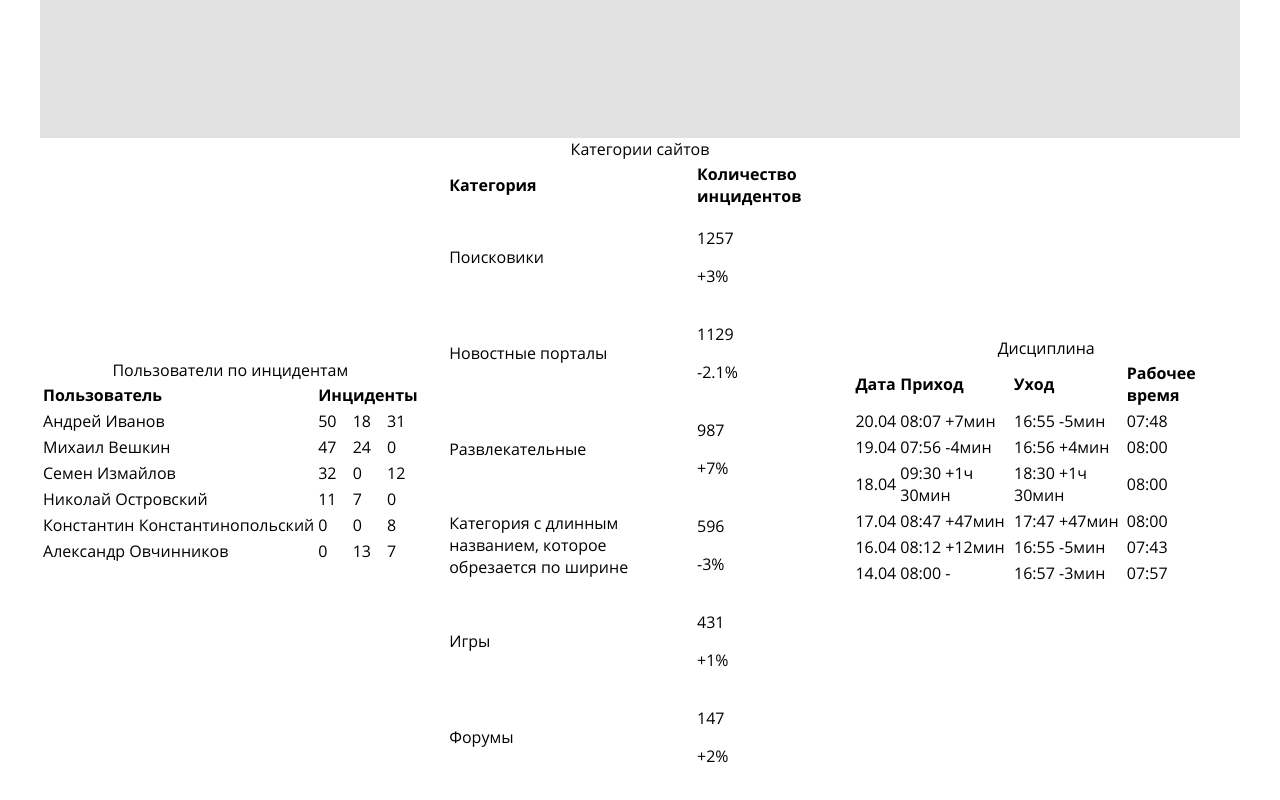
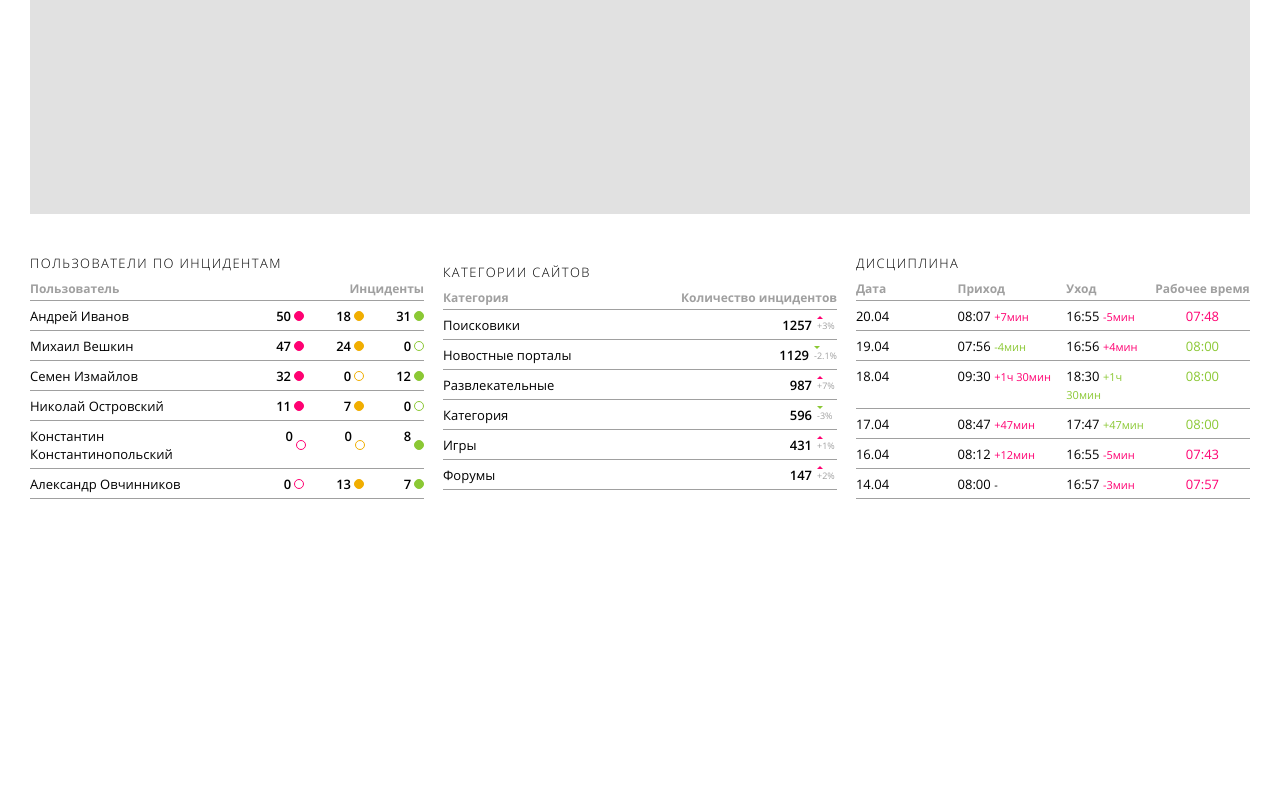
Before and after one commit to victoria-nsl/test_viktoria_nayshul, a website: page source/index.html in a window 1280 px wide. Shown: the part 578-1378 px from the top of the page. After the commit the page ends 1097 px from the top, so only its background shows below. Drawn offline with nearby package versions, Linux system fonts and the light colour scheme; files that its build step writes are made by us from their sources.

Commit message:
Добавляет верстку десктопной версии таблиц

```diff
--- a/source/index.html
+++ b/source/index.html
@@ -135,7 +135,7 @@
             </td>
             <td class="users__low-importance">
               <span class="users__quantity">0</span>
-              <span class="users__icon"></span>
+              <span class="users__icon users__icon--null"></span>
             </td>
           </tr>
 
@@ -147,7 +147,7 @@
             </td>
             <td class="users__medium-importance">
               <span class="users__quantity">0</span>
-              <span class="users__icon"></span>
+              <span class="users__icon users__icon--null"></span>
             </td>
             <td class="users__low-importance">
               <span class="users__quantity">12</span>
@@ -167,7 +167,7 @@
             </td>
             <td class="users__low-importance">
               <span class="users__quantity">0</span>
-              <span class="users__icon"></span>
+              <span class="users__icon users__icon--null"></span>
             </td>
           </tr>
 
@@ -175,11 +175,11 @@
             <td class="users__name">Константин Константинопольский</td>
             <td class="users__high-importance">
               <span class="users__quantity">0</span>
-              <span class="users__icon"></span>
+              <span class="users__icon users__icon--null"></span>
             </td>
             <td class="users__medium-importance">
               <span class="users__quantity">0</span>
-              <span class="users__icon"></span>
+              <span class="users__icon users__icon--null"></span>
             </td>
             <td class="users__low-importance">
               <span class="users__quantity">8</span>
@@ -191,7 +191,7 @@
             <td class="users__name">Александр Овчинников</td>
             <td class="users__high-importance">
               <span class="users__quantity">0</span>
-              <span class="users__icon"></span>
+              <span class="users__icon users__icon--null"></span>
             </td>
             <td class="users__medium-importance">
               <span class="users__quantity">13</span>
@@ -250,7 +250,7 @@
           </tr>
 
           <tr>
-            <td class="sites__category">Категория с длинным названием, которое обрезается по ширине</td>
+            <td class="sites__category">Категория <span>с длинным названием, которое обрезается по ширине</span></td>
             <td class="sites__description">
               <p class="sites__quantity">596</p>
               <p class="sites__percent">
@@ -292,110 +292,116 @@
         <table class="discipline">
           <caption class="discipline__caption">Дисциплина</caption>
           <tr>
-            <th class="discipline__title">Дата</th>
-            <th class="discipline__title">Приход</th>
-            <th class="discipline__title">Уход</th>
-            <th class="discipline__title">Рабочее время</th>
+            <th class="discipline__title discipline__title--date">Дата</th>
+            <th class="discipline__title discipline__title--arrival">Приход</th>
+            <th class="discipline__title discipline__title--departure">Уход</th>
+            <th class="discipline__title discipline__title--time">Рабочее время</th>
           </tr>
 
           <tr>
-            <td class="discipline__date">
+            <td class="discipline__description discipline__description--date">
               <time datetime="2022-04-20">20.04</time>
             </td>
-            <td class="discipline__arrival">
+            <td class="discipline__description discipline__description--arrival">
               <span class="discipline__time"><time>08:07</time></span>
-              <span class="discipline__change">+7мин</span>
+              <span class="discipline__change discipline__change--up">+7мин</span>
             </td>
-            <td class="discipline__departure">
+            <td class="discipline__description discipline__description--departure">
               <span class="discipline__time"><time>16:55</time></span>
-              <span class="discipline__change">-5мин</span>
+              <span class="discipline__change discipline__change--up">-5мин</span>
             </td>
-            <td class="discipline__working-hours">
+            <td
+              class="discipline__description discipline__description--working-hours discipline__description--hours-part">
               <time>07:48</time>
             </td>
           </tr>
 
           <tr>
-            <td class="discipline__date">
+            <td class="discipline__description discipline__description--date">
               <time datetime="2022-04-19">19.04</time>
             </td>
-            <td class="discipline__arrival">
+            <td class="discipline__description discipline__description--arrival">
               <span class="discipline__time"><time>07:56</time></span>
-              <span class="discipline__change">-4мин</span>
+              <span class="discipline__change discipline__change--down">-4мин</span>
             </td>
-            <td class="discipline__departure">
+            <td class="discipline__description discipline__description--departure">
               <span class="discipline__time"><time>16:56</time></span>
-              <span class="discipline__change">+4мин</span>
+              <span class="discipline__change discipline__change--up">+4мин</span>
             </td>
-            <td class="discipline__working-hours">
+            <td
+              class="discipline__description discipline__description--working-hours discipline__description--hours-full ">
               <time>08:00</time>
             </td>
           </tr>
 
           <tr>
-            <td class="discipline__date">
+            <td class="discipline__description discipline__description--date">
               <time datetime="2022-04-18">18.04</time>
             </td>
-            <td class="discipline__arrival">
+            <td class="discipline__description discipline__description--arrival">
               <span class="discipline__time"><time>09:30</time></span>
-              <span class="discipline__change">+1ч 30мин</span>
+              <span class="discipline__change discipline__change--up">+1ч 30мин</span>
             </td>
-            <td class="discipline__departure">
+            <td class="discipline__description discipline__description--departure">
               <span class="discipline__time"><time>18:30</time></span>
-              <span class="discipline__change">+1ч 30мин</span>
+              <span class="discipline__change discipline__change--down">+1ч 30мин</span>
             </td>
-            <td class="discipline__working-hours">
+            <td
+              class="discipline__description discipline__description--working-hours discipline__description--hours-full">
               <time>08:00</time>
             </td>
           </tr>
 
           <tr>
-            <td class="discipline__date">
+            <td class="discipline__description discipline__description--date">
               <time datetime="2022-04-17">17.04</time>
             </td>
-            <td class="discipline__arrival">
+            <td class="discipline__description discipline__description--arrival">
               <span class="discipline__time"><time>08:47</time></span>
-              <span class="discipline__change">+47мин</span>
+              <span class="discipline__change discipline__change--up">+47мин</span>
             </td>
-            <td class="discipline__departure">
+            <td class="discipline__description discipline__description--departure">
               <span class="discipline__time"><time>17:47</time></span>
-              <span class="discipline__change">+47мин</span>
+              <span class="discipline__change discipline__change--down">+47мин</span>
             </td>
-            <td class="discipline__working-hours">
+            <td
+              class="discipline__description discipline__description--working-hours discipline__description--hours-full ">
               <time>08:00</time>
             </td>
           </tr>
 
           <tr>
-            <td class="discipline__date">
+            <td class="discipline__description discipline__description--date">
               <time datetime="2022-04-16">16.04</time>
             </td>
-            <td class="discipline__arrival">
+            <td class="discipline__description discipline__description--arrival">
               <span class="discipline__time"><time>08:12</time></span>
-              <span class="discipline__change">+12мин</span>
+              <span class="discipline__change discipline__change--up">+12мин</span>
             </td>
-            <td class="discipline__departure">
+            <td class="discipline__description discipline__description--departure">
               <span class="discipline__time"><time>16:55</time></span>
-              <span class="discipline__change">-5мин</span>
+              <span class="discipline__change discipline__change--up">-5мин</span>
             </td>
-            <td class="discipline__working-hours">
+            <td
+              class="discipline__description discipline__description--working-hours discipline__description--hours-part">
               <time>07:43</time>
             </td>
           </tr>
 
           <tr>
-            <td class="discipline__date">
+            <td class="discipline__description discipline__description--date">
               <time datetime="2022-04-14">14.04</time>
             </td>
-            <td class="discipline__arrival">
+            <td class="discipline__description discipline__description--arrival">
               <span class="discipline__time"><time>08:00</time></span>
               <span class="discipline__change">-</span>
             </td>
-            <td class="discipline__departure">
+            <td class="discipline__description discipline__description--departure">
               <span class="discipline__time"><time>16:57</time></span>
-              <span class="discipline__change">-3мин</span>
+              <span class="discipline__change discipline__change--up">-3мин</span>
             </td>
-            <td class="discipline__working-hours">
+            <td
+              class="discipline__description discipline__description--working-hours discipline__description--hours-part">
               <time>07:57</time>
             </td>
           </tr>
--- /dev/null
+++ b/source/sass/blocks/discipline.scss
@@ -0,0 +1,85 @@
+.discipline {
+  width: 100%;
+  border-collapse: collapse;
+  border-spacing: 0;
+}
+
+.discipline__caption {
+  @include caption-table;
+  text-align: start;
+}
+
+.discipline tr {
+  display: flex;
+}
+
+.discipline__title {
+  @include title-table;
+
+  padding: 8px 0 3px;
+  box-sizing: border-box;
+
+  border-bottom: 1px solid $grey-text;
+
+  &--date {
+    flex-grow: 1;
+  }
+
+  &--arrival {
+    width: 27.6%;
+  }
+
+  &--departure {
+    width: 22.5%;
+  }
+
+  &--time {
+    width: 95px;
+    text-align: center;
+  }
+}
+
+.discipline__description {
+  @include text-table;
+
+  padding: 6px 0 5px;
+  border-bottom: 1px solid $grey-text;
+
+  &--date {
+    flex-grow: 1;
+  }
+
+  &--arrival {
+    width: 27.6%;
+  }
+
+  &--departure {
+    width: 22.5%;
+  }
+
+  &--working-hours {
+    width: 95px;
+
+    text-align: center;
+  }
+
+  &--hours-part {
+    color: $pink;
+  }
+
+  &--hours-full {
+    color: $green;
+  }
+}
+
+.discipline__change {
+  font-size: 11px;
+
+  &--up {
+    color: $pink;
+  }
+
+  &--down {
+    color: $green;
+  }
+}
--- a/source/sass/blocks/main-screen.scss
+++ b/source/sass/blocks/main-screen.scss
@@ -81,7 +81,7 @@
 }
 
 .page-main__top-item--high .page-main__top-quantity {
-  color: $pink;
+  color: $red;
 }
 
 .page-main__top-item--medium .page-main__top-quantity {
@@ -115,7 +115,7 @@
 }
 
 .page-main__top-item--active .page-main__top-icon--up {
-  border-color: transparent transparent $pink transparent;
+  border-color: transparent transparent $red transparent;
 }
 
 .page-main__top-item--active .page-main__top-icon--down {
@@ -134,6 +134,7 @@
 
   width: 100%;
   min-height: 575px;
+  margin-bottom: 40px;
 
   background-color: $grey;
 }
--- /dev/null
+++ b/source/sass/blocks/sites.scss
@@ -0,0 +1,98 @@
+.sites {
+  width: 100%;
+  border-collapse: collapse;
+  border-spacing: 0;
+}
+
+.sites tr {
+  display: flex;
+}
+
+.sites__caption {
+  @include caption-table;
+  text-align: start;
+}
+
+.sites__title {
+  @include title-table;
+
+  padding: 8px 0 3px;
+  border-bottom: 1px solid $grey-text;
+  text-align: end;
+}
+
+.sites__title:first-child {
+  flex-grow: 1;
+  text-align: start;
+}
+
+.sites td {
+  padding: 6px 0 5px;
+  border-bottom: 1px solid $grey-text;
+}
+
+.sites td:not(:first-child) {
+  width: 60px;
+  text-align: end;
+}
+
+.sites__category {
+  @include text-table;
+  flex-grow: 1;
+}
+
+.sites__category span {
+  @media (max-width: 1559px) {
+    display: none;
+  }
+}
+
+.sites__description {
+  display: flex;
+  column-gap: 5px;
+}
+
+.sites__quantity {
+  @include data-table;
+
+  width: 35px;
+  margin: 0;
+  text-align: end;
+}
+
+.sites__percent {
+  margin: 0;
+
+  font-size: 9px;
+  color: $grey-text;
+  text-align: end;
+}
+
+.sites__icon {
+  display: none;
+  width: 0;
+  height: 0;
+  border-style: solid;
+
+  &--up {
+    border-width: 0 3px 3px 3px;
+    border-color: transparent transparent $pink transparent;
+  }
+
+  &--down {
+    border-width: 3px 3px 0 3px;
+    border-color: $green transparent transparent transparent;
+  }
+}
+
+.sites__icon--active .sites__icon--up {
+  border-color: transparent transparent $pink transparent;
+}
+
+.sites__icon--active .sites__icon--down {
+  border-color: $green transparent transparent transparent;
+}
+
+.sites__icon--active {
+  display: block;
+}
--- /dev/null
+++ b/source/sass/blocks/users.scss
@@ -0,0 +1,93 @@
+.users {
+  width: 100%;
+  border-collapse: collapse;
+  border-spacing: 0;
+}
+
+.users__caption {
+  @include caption-table;
+  text-align: start;
+}
+
+.users tr {
+  display: flex;
+}
+
+.users__title {
+  @include title-table;
+
+  padding: 8px 0 3px;
+
+  border-bottom: 1px solid $grey-text;
+  text-align: end;
+}
+
+.users__title:first-child {
+  flex-grow: 1;
+
+  text-align: start;
+}
+
+.users td {
+  padding: 6px 0 5px;
+
+  border-bottom: 1px solid $grey-text;
+}
+
+.users td:not(:first-child) {
+  width: 60px;
+  text-align: end;
+}
+
+.users__name {
+  @include text-table;
+  flex-grow: 1;
+}
+
+.users__high-importance,
+.users__medium-importance,
+.users__low-importance {
+  position: relative;
+}
+
+.users__quantity {
+  @include data-table;
+  display: block;
+
+  padding-left: 32px;
+  padding-right: 13px;
+  text-align: end;
+}
+
+.users__icon {
+  position: absolute;
+  top: 50%;
+  right: 0;
+  transform: translateY(-50%);
+
+  display: block;
+  width: 8px;
+  height: 8px;
+  border-radius: 50%;
+}
+
+.users__high-importance .users__icon {
+  border: 1px solid $pink;
+  background-color: $pink;
+}
+
+.users__medium-importance .users__icon {
+  border: 1px solid $orange;
+  background-color: $orange;
+}
+
+.users__low-importance .users__icon {
+  border: 1px solid $green;
+  background-color: $green;
+}
+
+.users__high-importance .users__icon--null,
+.users__medium-importance .users__icon--null,
+.users__low-importance .users__icon--null {
+  background-color: transparent;
+}
--- a/source/sass/global/mixin.scss
+++ b/source/sass/global/mixin.scss
@@ -4,3 +4,24 @@
 
   list-style: none;
 }
+
+@mixin caption-table {
+  font-weight: 300;
+  font-size: 13px;
+  text-transform: uppercase;
+  letter-spacing: 1.4px;
+}
+
+@mixin title-table {
+  font-size: 12px;
+  color: $grey-text;
+}
+
+@mixin text-table {
+  font-size: 13px;
+}
+
+@mixin data-table {
+  font-weight: 600;
+  font-size: 13px;
+}
--- a/source/sass/global/variables.scss
+++ b/source/sass/global/variables.scss
@@ -3,7 +3,7 @@ $white: #ffffff;
 $black:#000000;
 $red: #ee144e;
 $orange: #f1ae00;
-$pink: #ee3461;
+$pink: #ff0072;
 $green: #8bc834;
 $yellow: #d69813;
 $grey-text: #a0a0a0;
@@ -15,4 +15,4 @@ $grey-border: #cecdc8;
 $min-width: 320px;
 $max-width: 1920px;
 $mobile-max-width: 767px;
-$tablet-max-width: 1023px;
+$tablet-max-width: 1399px;
--- a/source/sass/style.scss
+++ b/source/sass/style.scss
@@ -5,4 +5,7 @@
 @import "global/container.scss";
 @import "global/mixin.scss";
 /*БЛОКИ*/
-@import "blocks/main-screen.scss"
+@import "blocks/main-screen.scss";
+@import "blocks/users.scss";
+@import "blocks/sites.scss";
+@import "blocks/discipline.scss";
```
Also changed, not shown: build/css/style.css, build/css/style.min.css, build/index.html, build/js/main.js (added), 1 other file.
